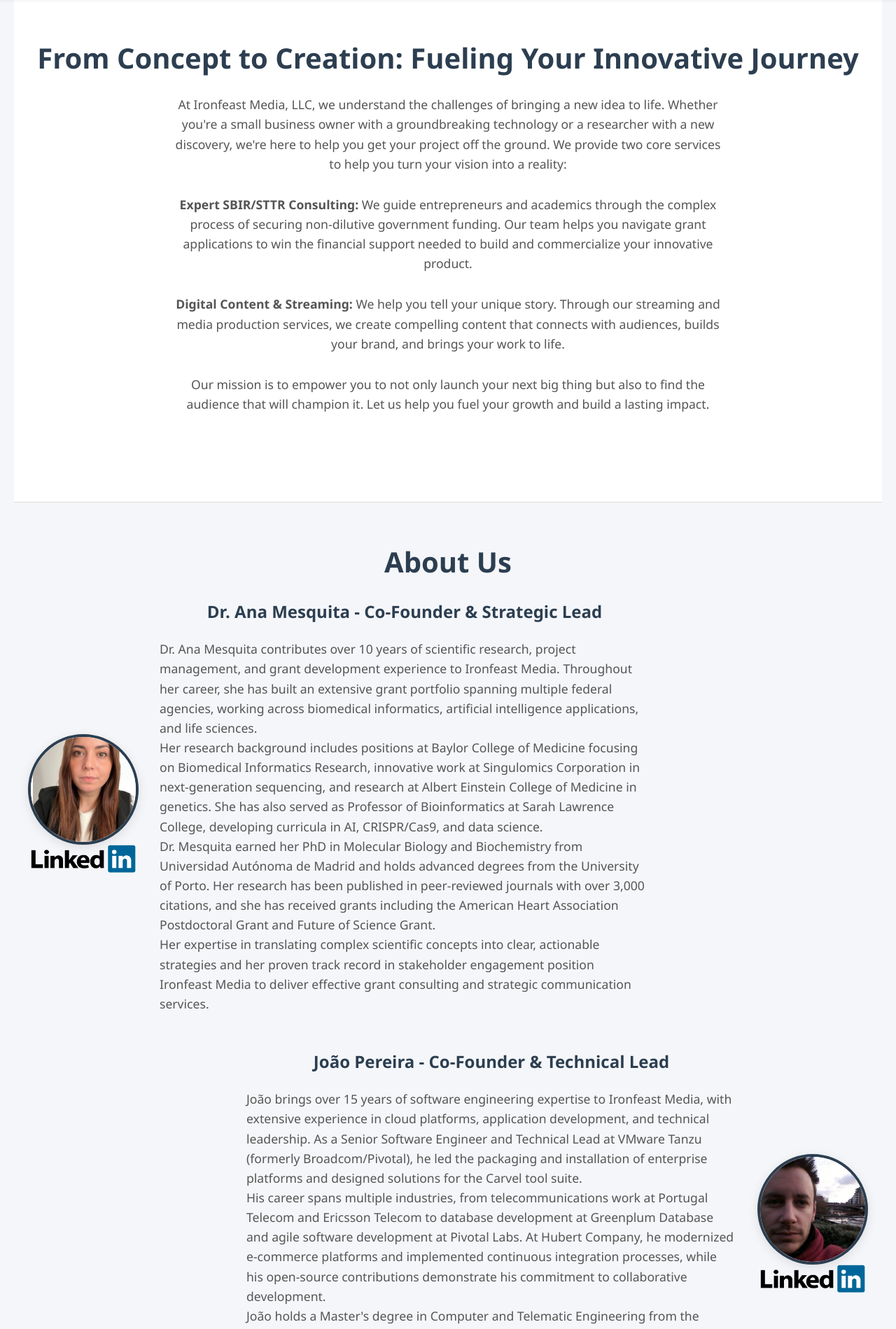
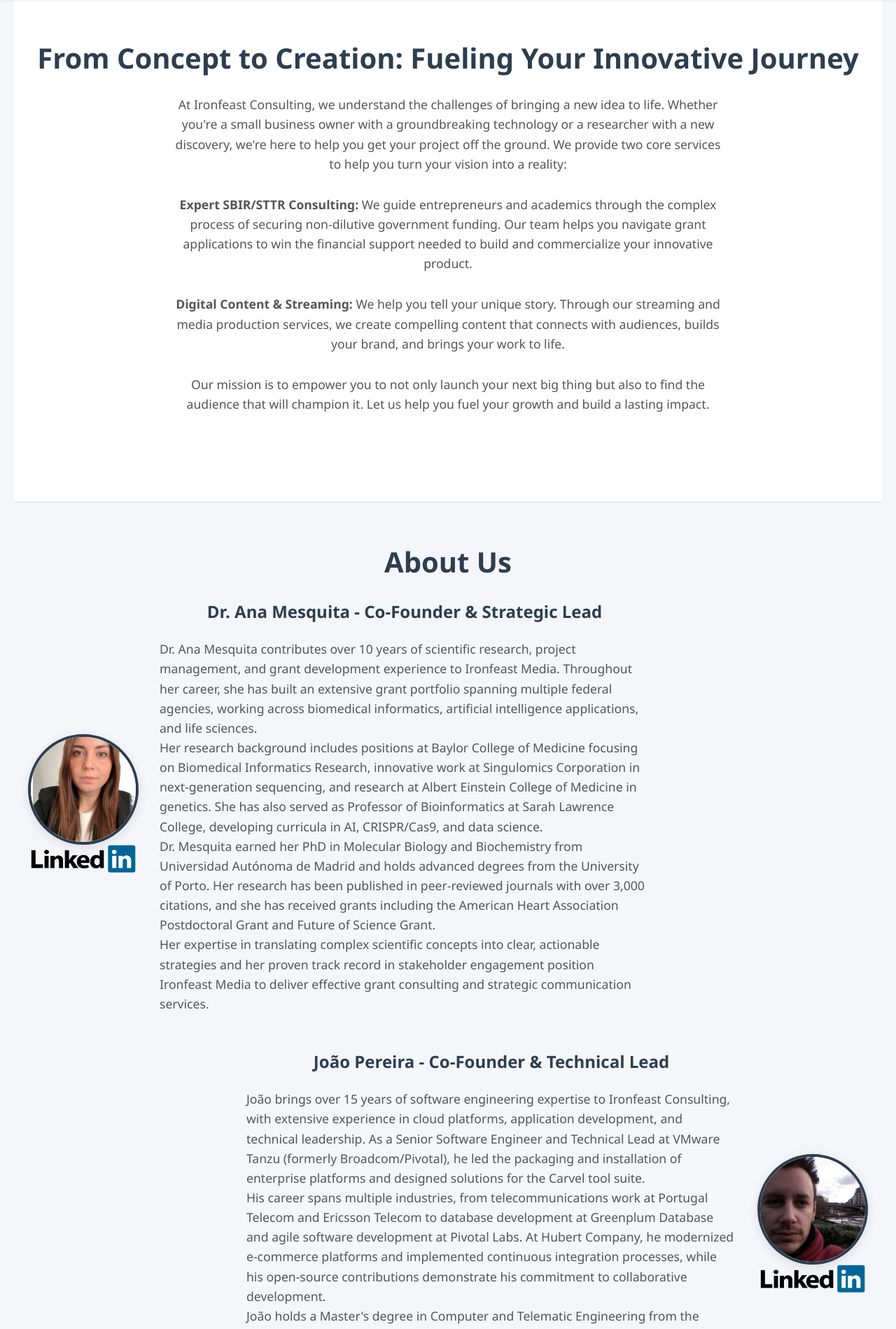
Before and after one commit to ironfeast-media/website-consulting, a website: page public/index.ejs in a window 1280 px wide. Shown: the part 120-2019 px from the top of the page at 70% size. Drawn offline with nearby package versions, Linux system fonts and the light colour scheme; files that its build step writes are made by us from their sources.

Commit message:
Change naming from Media, LLC to Consulting

```diff
--- a/netlify/functions/send_email.ts
+++ b/netlify/functions/send_email.ts
@@ -41,7 +41,7 @@ const handler: Handler = async function(event) {
         message: requestBody.message,
       },
     }),
-  }).catch((error) => {
+  }).catch((error: any) => {
     console.error("Error sending email:", error);
     return {
     statusCode: 500,
--- a/public/index.ejs
+++ b/public/index.ejs
@@ -3,7 +3,7 @@
 <head>
     <meta charset="UTF-8">
     <meta name="viewport" content="width=device-width, initial-scale=1.0">
-    <title>Ironfeast Media, LLC</title>
+    <title>Ironfeast Consulting</title>
     <style>
         :root {
             --primary-color: #2c3e50; /  Dark blue-grey */
@@ -291,7 +291,7 @@
 
     <section id="overview" class="container">
         <h2>From Concept to Creation: Fueling Your Innovative Journey</h2>
-        <p>At Ironfeast Media, LLC, we understand the challenges of bringing a new idea to life. Whether you're a small business owner with a groundbreaking technology or a researcher with a new discovery, we're here to help you get your project off the ground. We provide two core services to help you turn your vision into a reality:</p>
+        <p>At Ironfeast Consulting, we understand the challenges of bringing a new idea to life. Whether you're a small business owner with a groundbreaking technology or a researcher with a new discovery, we're here to help you get your project off the ground. We provide two core services to help you turn your vision into a reality:</p>
         <p><strong>Expert SBIR/STTR Consulting:</strong> We guide entrepreneurs and academics through the complex process of securing non-dilutive government funding. Our team helps you navigate grant applications to win the financial support needed to build and commercialize your innovative product.</p>
         <p><strong>Digital Content & Streaming:</strong> We help you tell your unique story. Through our streaming and media production services, we create compelling content that connects with audiences, builds your brand, and brings your work to life.</p>
         <p>Our mission is to empower you to not only launch your next big thing but also to find the audience that will champion it. Let us help you fuel your growth and build a lasting impact.</p>
@@ -324,7 +324,7 @@ Her expertise in translating complex scientific concepts into clear, actionable
 
             <div class="profile-text">
                 <h3>João Pereira - Co-Founder & Technical Lead</h3>
-                <p>João brings over 15 years of software engineering expertise to Ironfeast Media, with extensive experience in cloud platforms, application development, and technical leadership. As a Senior Software Engineer and Technical Lead at VMware Tanzu (formerly Broadcom/Pivotal), he led the packaging and installation of enterprise platforms and designed solutions for the Carvel tool suite.<br/>
+                <p>João brings over 15 years of software engineering expertise to Ironfeast Consulting, with extensive experience in cloud platforms, application development, and technical leadership. As a Senior Software Engineer and Technical Lead at VMware Tanzu (formerly Broadcom/Pivotal), he led the packaging and installation of enterprise platforms and designed solutions for the Carvel tool suite.<br/>
 His career spans multiple industries, from telecommunications work at Portugal Telecom and Ericsson Telecom to database development at Greenplum Database and agile software development at Pivotal Labs. At Hubert Company, he modernized e-commerce platforms and implemented continuous integration processes, while his open-source contributions demonstrate his commitment to collaborative development.<br/>
 João holds a Master's degree in Computer and Telematic Engineering from the University of Aveiro, Portugal. His experience mentoring developers through Agile Ventures for over a decade reflects his dedication to knowledge sharing and community building. He brings this combination of technical expertise and collaborative approach to Ironfeast Media's streaming and media solutions.</p>
             </div>
```
